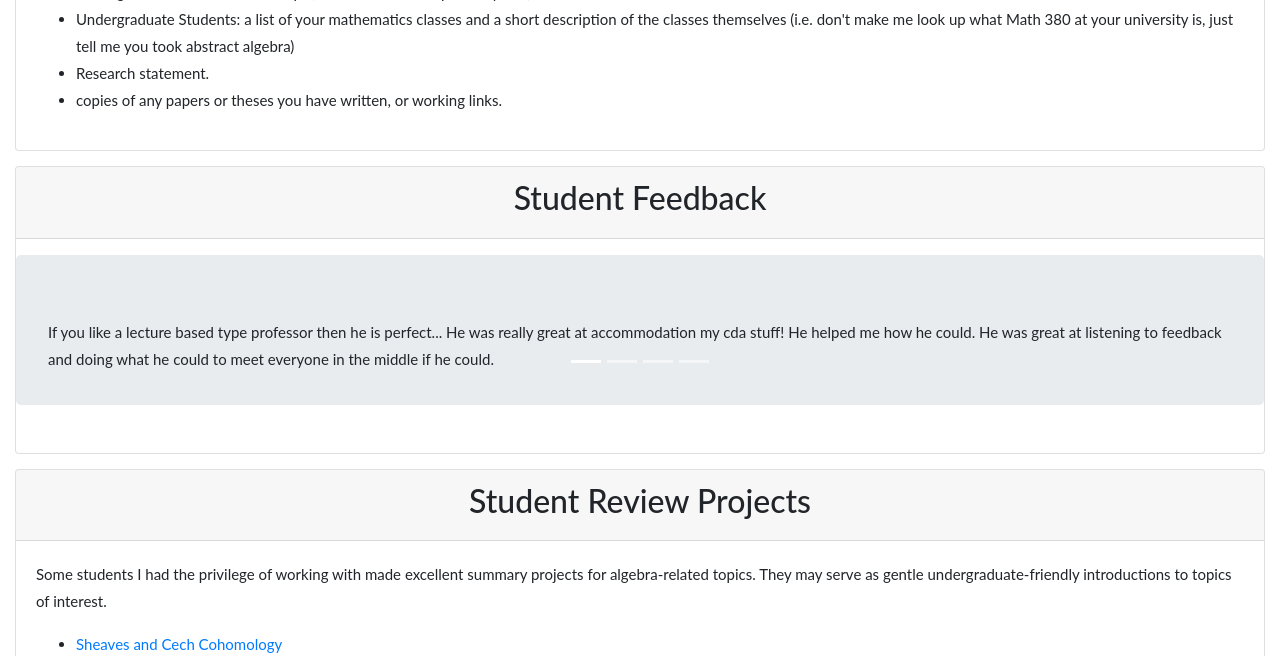
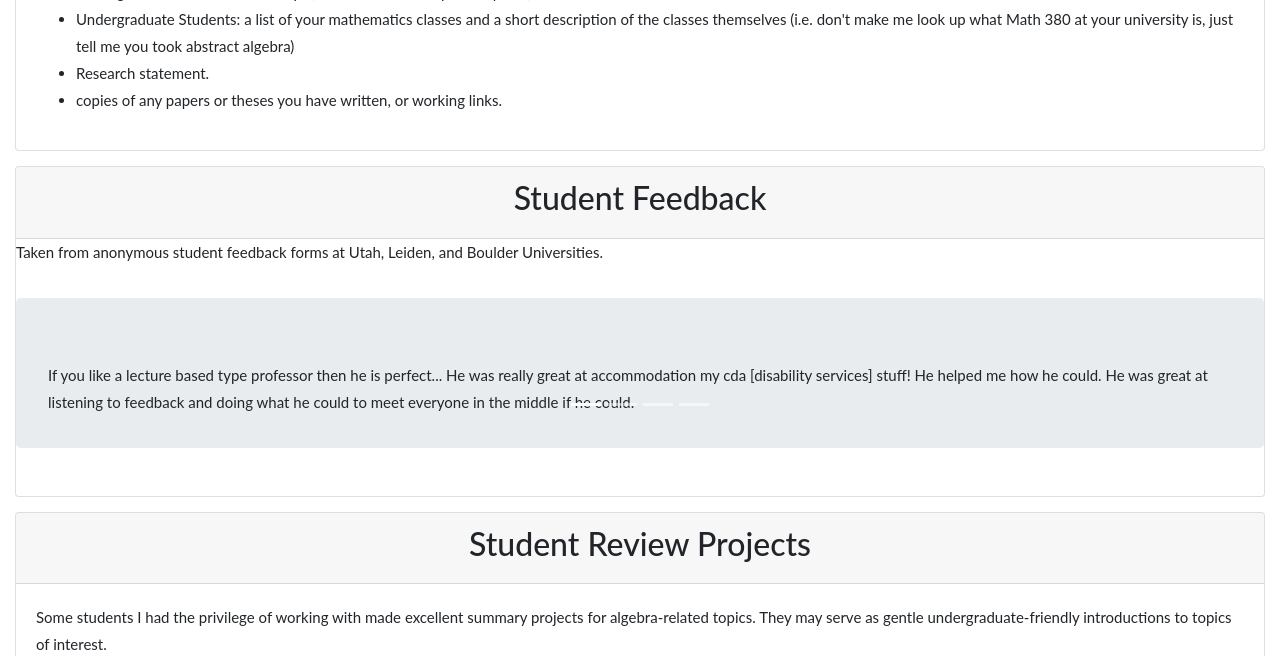
Before and after one commit to nanotech22/logetale, a Flask app: page / in a window 1280 px wide. Shown: the part 3107-3763 px from the top of the page. Run offline with Flask 2, Linux system fonts and the light colour scheme; some libraries are stand-ins or nearby versions.

Commit message:
updated carousel

```diff
--- a/templates/pages/index.html
+++ b/templates/pages/index.html
@@ -180,6 +180,10 @@
         <h2>Student Feedback</h2>
     </div>
     <p class="card-text">
+        Taken from anonymous student feedback forms at Utah, Leiden, and Boulder Universities.
+    </p>
+
+    <p class="card-text">
         <div class="jumbotron" style="height: 10em;">
         <div id="carouselExampleIndicators" class="carousel slide" data-ride="carousel">
             <ol class="carousel-indicators">
@@ -191,13 +195,16 @@
             <div class="carousel-inner">
               <div class="carousel-item active">
                 <p class="d-block w-100" alt="First slide">
-                    If you like a lecture based type professor then he is perfect... He was really great at accommodation my cda stuff! He helped me how
+                    If you like a lecture based type professor then he is perfect... He was really great at accommodation my cda [disability services] stuff! He helped me how
                     he could. He was great at listening to feedback and doing what he could to meet everyone in the middle if he could.
                 </p>
               </div>
               <div class="carousel-item">
                 <p class="d-block w-100" alt="Second slide">
-                    He's a capable instructor. He is excited about math, which is important. It's hard to learn when your professors are dull.
+                    Very passionate, really upped my interest for the course during the second half [which Leo taught]. Frequently gave insight into follow-up material and
+                    talked about his research, which I really appreciate. Big fan :)
+
+                    <!--He's a capable instructor. He is excited about math, which is important. It's hard to learn when your professors are dull.-->
                     <br/>
                 </p>
               </div>
```
